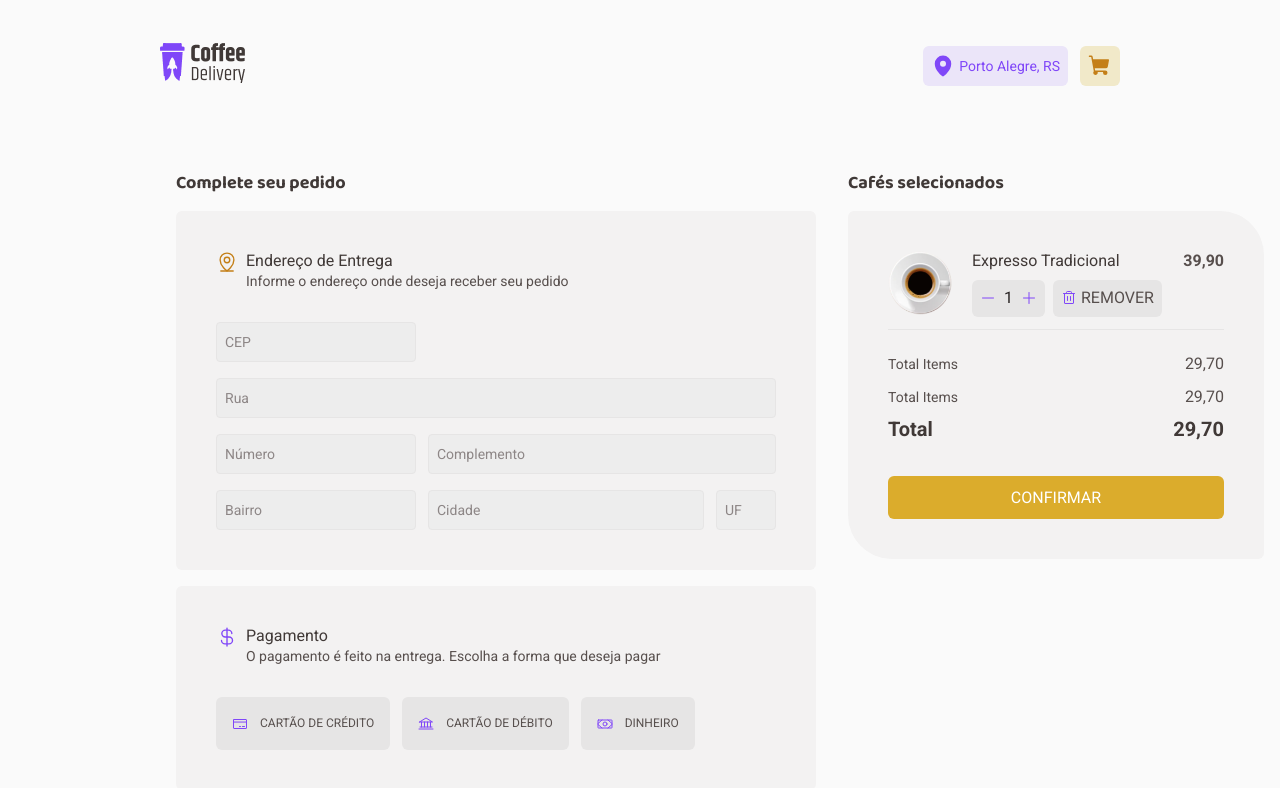
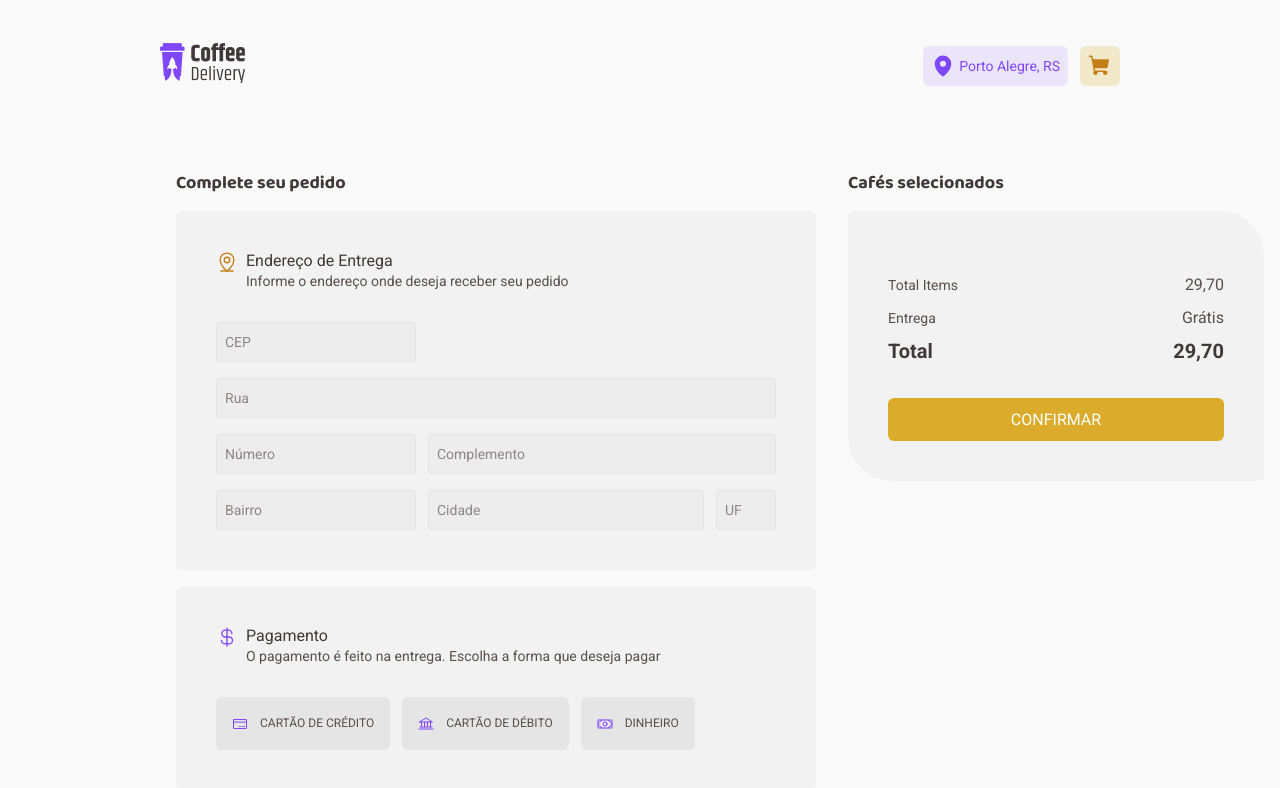
Before and after one commit to gustavosalviato/coffee-delivery, a React (Vite) app: page /checkout in a window 1280 px wide. Shown: the top 788 px of the page. Built offline with nearby package versions, Linux system fonts and the light colour scheme.

Commit message:
Listando os cafés selecionados e quantidade inseridas no cart

```diff
--- a/src/Pages/Checkout/components/CardItemSelected/index.tsx
+++ b/src/Pages/Checkout/components/CardItemSelected/index.tsx
@@ -1,36 +1,52 @@
-import { Minus, Plus, Trash } from 'phosphor-react'
+import { Coffee, Minus, Plus, Trash } from 'phosphor-react'
 import logo from '../../../../assets/tradicional.png'
+import { QuantityInput } from '../../../../components/QuantityInput'
+import { CartItem, useCartContext } from '../../../../context/cartContext'
+import { coffees } from '../../../../data/coffees'
 import { CardItemContainer, ContainerFlexButton, RemoveButton, TitlesAndButtonsContainer, } from './styles'
 
+interface CardItemSelectedProps {
+  cartItem: CartItem
+}
 
-export const CardItemSelected = () => {
+export const CardItemSelected = ({ cartItem }: CardItemSelectedProps) => {
+  const { removeProductToCart } = useCartContext()
+
+  const handleRemoveProductToCart = () => {
+    removeProductToCart(cartItem.id)
+  }
+
+  const handleIncrease = () => {
+
+  }
+
+  const handleDecrease = () => {
+
+  }
+
   return (
     <CardItemContainer>
-      <img src={logo} alt="" />
+      <img src={`/fotos/${cartItem.photo}`} alt="" />
 
 
       <TitlesAndButtonsContainer>
-        <span>Expresso Tradicional</span>
+        <span>{cartItem.name}</span>
 
         <ContainerFlexButton>
-          <span>
-            <button>
-              <Minus />
-            </button>
-            <small>1</small>
-            <button>
-              <Plus />
-            </button>
-          </span>
+          <QuantityInput
+            quantity={cartItem.quantity}
+            onDecrease={handleDecrease}
+            onIncrease={handleIncrease}
+          />
 
-          <RemoveButton className='removeButton'>
+          <RemoveButton className='removeButton' onClick={handleRemoveProductToCart} >
             <Trash size={16} />
             Remover
           </RemoveButton>
         </ContainerFlexButton>
       </TitlesAndButtonsContainer>
 
-      <strong>39,90</strong>
+      <strong>{cartItem.price}</strong>
     </CardItemContainer >
   )
 }
--- a/src/Pages/Checkout/components/ItemsSelected/index.tsx
+++ b/src/Pages/Checkout/components/ItemsSelected/index.tsx
@@ -1,14 +1,21 @@
+import { useCartContext } from "../../../../context/cartContext"
 import { TotalSection, ButtonContainer } from "../../styles"
 import { CardItemSelected } from "../CardItemSelected"
 import { CardItemsSelected } from "./styles"
 
 export const ItemsSelected = () => {
+    const { cartItems } = useCartContext()
     return (
         <section>
             <h2>Cafés selecionados</h2>
             <CardItemsSelected>
                 <ul className="list">
-                    <CardItemSelected />
+                    {cartItems.map((cartItem) => (
+                        <CardItemSelected
+                            key={cartItem.id}
+                            cartItem={cartItem}
+                        />
+                    ))}
                 </ul>
 
                 <TotalSection>
@@ -18,8 +25,8 @@ export const ItemsSelected = () => {
                     </div>
 
                     <div className='defaultLabels'>
-                        <span>Total Items</span>
-                        <strong>29,70</strong>
+                        <span>Entrega</span>
+                        <strong>Grátis</strong>
                     </div>
 
                     <div className='totalLabels'>
--- a/src/components/Header/index.tsx
+++ b/src/components/Header/index.tsx
@@ -3,7 +3,11 @@ import logo from '../../assets/logo.png'
 
 import { ShoppingCart, MapPin } from 'phosphor-react'
 import { NavLink } from "react-router-dom"
+import { useCartContext } from "../../context/cartContext"
 export const Header = () => {
+
+  const { cartQuantity } = useCartContext()
+
   return (
     <HeaderContainer>
 
@@ -18,6 +22,7 @@ export const Header = () => {
         </NavLink>
 
         <NavLink to="/checkout">
+          {cartQuantity >= 1 && <span>{cartQuantity}</span>}
           <ShoppingCart size={24} weight="fill" />
         </NavLink>
 
--- a/src/context/cartContext.tsx
+++ b/src/context/cartContext.tsx
@@ -2,7 +2,7 @@ import { createContext, ReactNode, useContext, useState } from "react";
 import { Coffee } from "../Pages/Home/components/ProductItem";
 import { produce } from 'immer'
 
-interface CartItem extends Coffee {
+export interface CartItem extends Coffee {
   quantity: number
 }
 
@@ -10,6 +10,7 @@ interface cartContextType {
   cartItems: CartItem[]
   cartQuantity: number
   addProductToCart: (coffee: CartItem) => void
+  removeProductToCart: (coffee: string) => void
 }
 
 export const CartContext = createContext({} as cartContextType)
@@ -41,9 +42,15 @@ export const CartContextProvider = ({ children }: cartContextProviderProps) => {
     setCartItems(newCart)
   }
 
+  const removeProductToCart = (coffeeId: string) => {
+    const newCart = cartItems.filter((cartItem) => cartItem.id !== coffeeId)
+
+    setCartItems(newCart)
+  }
+
 
   return (
-    <CartContext.Provider value={{ cartItems, cartQuantity, addProductToCart, }}>
+    <CartContext.Provider value={{ cartItems, cartQuantity, addProductToCart, removeProductToCart }}>
       {children}
     </CartContext.Provider>
   )
```
